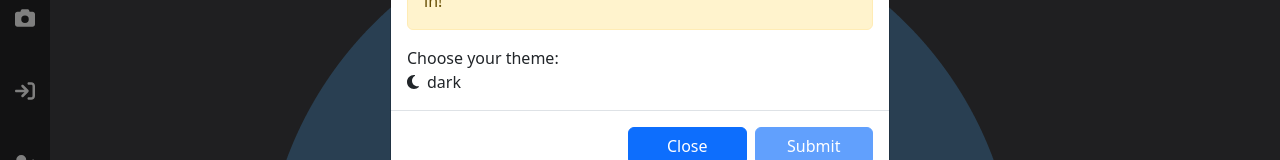
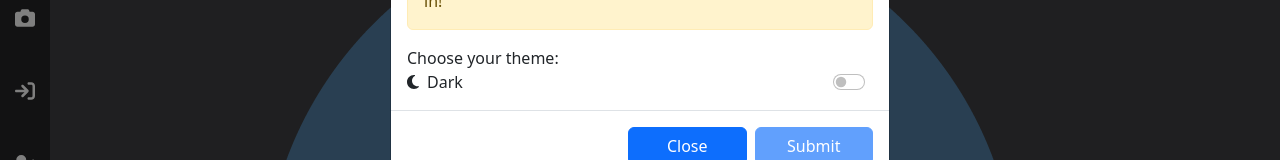
Before and after one commit to SvetsAtanasov/React-Project-Softuni, a React (Create React App) app in the folder react-app/my-app/: page / in a window 1280 px wide. Both pictures are taken after a click on the icon 25 px from the left and 450 px from the top of the page. Shown: the part 166-326 px from the top of the page. Built offline with nearby package versions, Linux system fonts and the light colour scheme; no server answers.

Commit message:
Added switch for theme

```diff
--- a/react-app/my-app/src/components/widgets/SettingsModal.tsx
+++ b/react-app/my-app/src/components/widgets/SettingsModal.tsx
@@ -4,6 +4,7 @@ import { faMoon, faSun } from "@fortawesome/free-solid-svg-icons";
 import { ThemeStore } from "../../context/ThemeStore";
 import { useContext, useState } from "react";
 import { AuthStore } from "../../context/AuthStore";
+import { Form } from "react-bootstrap";
 
 type CustomSettingsModalProps = React.PropsWithChildren<{
   handleCloseModal: () => void;
@@ -16,6 +17,13 @@ const SettingsModal = ({
 }: ModalProps & CustomSettingsModalProps) => {
   const { handleChangeTheme, theme } = useContext(ThemeStore);
   const { isAuth } = useContext(AuthStore);
+
+  const [checked, setChecked] = useState(false);
+
+  const handleSetChecked = () => {
+    handleChangeTheme();
+    setChecked(!checked);
+  };
 
   return (
     <Modal onHide={handleCloseModal} show={show}>
@@ -32,12 +40,16 @@ const SettingsModal = ({
         <div className="d-flex flex-column align-items-start">
           <span>Choose your theme:</span>
 
-          <div className="d-flex align-items-center justify-content center">
-            <FontAwesomeIcon
-              onClick={handleChangeTheme}
-              icon={theme === "dark" ? faMoon : faSun}
+          <div className="w-100 d-flex align-items-center justify-content center">
+            <FontAwesomeIcon icon={theme === "dark" ? faMoon : faSun} />
+            <span className="ms-2">{theme === "dark" ? "Dark" : "Light"}</span>
+
+            <Form.Check
+              className="ms-auto"
+              checked={checked}
+              type="switch"
+              onChange={handleSetChecked}
             />
-            <span className="ms-2">{theme}</span>
           </div>
         </div>
       </Modal.Body>
```
